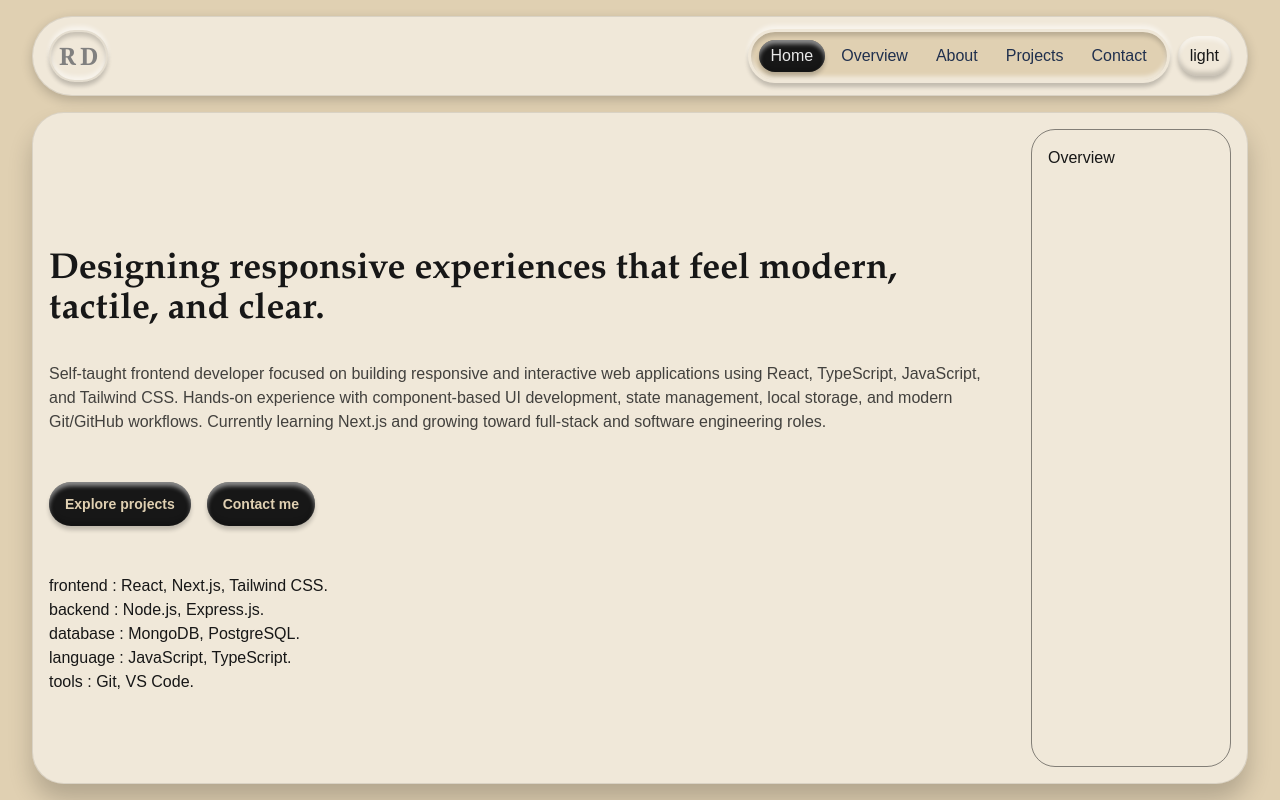
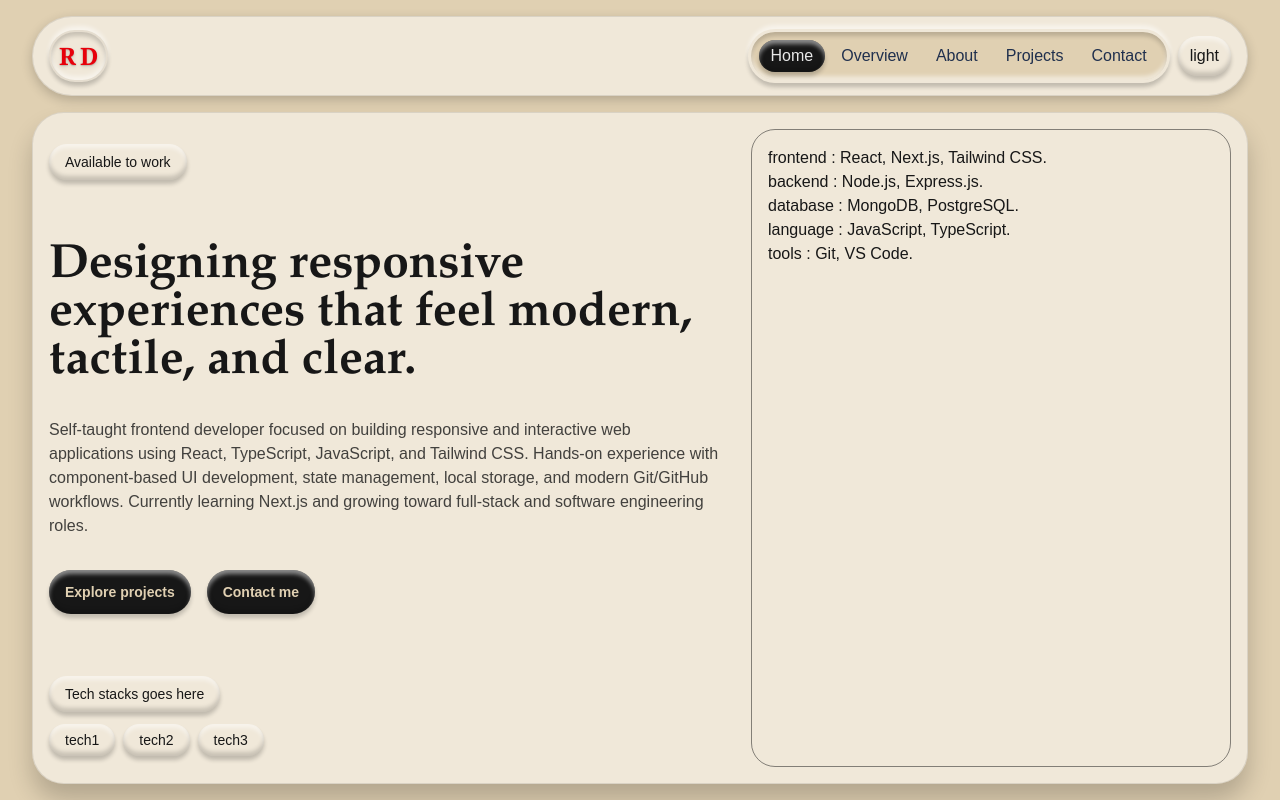
Before and after one commit to RanaDebbarma/my-portfolio, a Next.js app: page / in a window 1280 px wide. Built offline with nearby package versions, Linux system fonts and the light colour scheme.

Commit message:
Home update

```diff
--- a/app/(root)/(home)/page.tsx
+++ b/app/(root)/(home)/page.tsx
@@ -4,11 +4,15 @@ import { ProfileData } from "@/lib/data"
 
 const home = () => {
   return (
-    <div className="h-full flex gap-8">
+    <div className="h-full flex flex-col lg:flex-row  gap-8">
       {/* Hero */}
-      <div className="text- pt-12 flex flex-col gap-12 h-full justify-center">
+      <div className="flex flex-col gap-8 h-full justify-around">
+        {/* Availability */}
+        <div className="convex w-fit px-4 py-2 rounded-full text-sm">Available to work</div>
+        {/* Intro */}
+        <div className="flex flex-col gap-8">
           <div className="space-y-8">
-          <p className="text-4xl font-bold headline-font">
+            <p className="text-3xl sm:text-4xl lg:text-5xl font-bold headline-font">
               {ProfileData.moto}
             </p>
             <p className="text-md text-foreground/80">
@@ -17,27 +21,23 @@ const home = () => {
           </div>
           {/* buttons */}
           <div className="flex gap-4 justify-start">
-          <Button><p className="text-background text-sm font-semibold">Explore projects</p></Button>
-          <Button><p className="text-background text-sm font-semibold">Contact me</p></Button>
+            <Button href="/projects"><p className="text-background text-sm font-semibold">Explore projects</p></Button>
+            <Button href="/contact"><p className="text-background text-sm font-semibold">Contact me</p></Button>
+          </div>
         </div>
         {/* stacks */}
-        <div>
-          {Object.entries(ProfileData.skills).map(skill => (
-            <div key={skill[0]}>
-              {skill[0]} : {skill[1].map((item, index) => {
-                if (index === skill[1].length - 1) {
-                  return item + "."
-                } else {
-                  return (item + ", ")
-                }
-              })}
+        <div className="space-y-4 space-x-2">
+          <div className="convex w-fit px-4 py-2 rounded-full text-sm">
+            Tech stacks goes here
           </div>
-          ))}
+          <span className="convex w-fit px-4 py-2 rounded-full text-sm">tech1</span>
+          <span className="convex w-fit px-4 py-2 rounded-full text-sm">tech2</span>
+          <span className="convex w-fit px-4 py-2 rounded-full text-sm">tech3</span>
         </div>
       </div>
 
       {/* Overview */}
-      <div className="border border-foreground/50 w-50 rounded-3xl shrink-0 p-4">
+      <div className="lg:w-120 border border-foreground/50 w-full rounded-3xl shrink-0 p-4">
         <Overview></Overview>
       </div>
     </div>
--- a/app/globals.css
+++ b/app/globals.css
@@ -4,6 +4,7 @@
   --background: hsl(39, 43%, 79%);
   --foreground: #171717;
   --secondary: hsl(0, 0%, 100%, 0.5);
+  --accent: oklch(57.7% 0.245 27.325);
 
   --concave1: inset 0 4px 4px rgba(0, 0, 0, 0.17);
   --concave2: inset 0 -4px 4px rgba(255, 255, 255, 0.5);
@@ -21,6 +22,7 @@
   --color-foreground: var(--foreground);
   --color-secondary: var(--secondary);
   --color-muted: var(--muted-text);
+  --color-accent: var(--accent);
 
   --font-sans: var(--font-geist-sans);
   --font-mono: var(--font-geist-mono);
@@ -30,6 +32,7 @@
   --background: hsl(211, 50%, 5%);
   --foreground: hsl(0, 0%, 100%, 0.81);
   --secondary: hsl(0, 100%, 100%, 0.09);
+  --accent: oklch(69.6% 0.17 162.48);
 
   --concave1: inset 0 4px 4px rgba(0, 0, 0, 0.7);
   --concave2: inset 0 -4px 4px rgba(255, 255, 255, 0.17);
@@ -52,7 +55,7 @@ body {
   box-shadow: var(--concave1), var(--concave2);
 }
 .convex {
-  box-shadow: var(--convex1), var(--convex2), var(--concaveRidge2) ;
+  box-shadow: var(--convex1), var(--convex2), var(--concaveRidge2);
 }
 .concaveRidge {
   box-shadow:
@@ -60,5 +63,6 @@ body {
 }
 
 .headline-font {
-  font-family: "Iowan Old Style", "Palatino Linotype", "Book Antiqua", Palatino, serif;
+  font-family:
+    "Iowan Old Style", "Palatino Linotype", "Book Antiqua", Palatino, serif;
 }
--- a/components/Button.tsx
+++ b/components/Button.tsx
@@ -1,14 +1,35 @@
 "use client"
 
-const Button = ({ children }: { children: React.ReactNode }) => {
+import Link from "next/link"
 
+const Button = ({ children, href }: { children: React.ReactNode, href?: string }) => {
+
+  if (href === undefined) {
     return (
       <button
-      className="isolate group relative overflow-hidden convex bg-foreground rounded-full px-4 py-3 cursor-pointer"
+        className="active:scale-95 isolate group relative overflow-hidden convex bg-foreground rounded-full px-4 py-3 cursor-pointer"
+        style={{
+          transitionDuration: "200ms",
+          transitionTimingFunction: "ease-in-out"
+        }}
       >
         {children}
         <div className="absolute -z-10 top-0 left-0 w-full h-full group-hover:bg-emerald-500/50 transition-colors duration-300 ease-in-out"></div>
       </button>
     )
   }
+  else
+    return (
+      <Link href={href}
+        className="active:scale-95 isolate group relative overflow-hidden convex bg-foreground rounded-full px-4 py-3 cursor-pointer"
+        style={{
+          transitionDuration: "200ms",
+          transitionTimingFunction: "ease-in-out"
+        }}
+      >
+        {children}
+        <div className="absolute -z-10 top-0 left-0 w-full h-full group-hover:bg-emerald-500/50 transition-colors duration-300 ease-in-out"></div>
+      </Link>
+    )
+}
 export default Button
--- a/components/Logo.tsx
+++ b/components/Logo.tsx
@@ -1,8 +1,11 @@
 const Logo = () => {
   return (
-    <div className="text-2xl font-serif font-bold p-2 border-2 border-foreground/5 concaveRidge rounded-full flex gap-1">
-      <span className="mix-blend-difference text-emerald-500">R</span>
-      <span className="mix-blend-difference text-emerald-500">D</span>
+    <div
+      aria-label="RD Logo"
+      className="select-none text-2xl font-serif font-bold p-2 border-2 border-foreground/5 concaveRidge rounded-full flex gap-1"
+    >
+      <span className="text-accent text-shadow-md">R</span>
+      <span className="text-accent text-shadow-md">D</span>
     </div>
   )
 }
--- a/components/Overview.tsx
+++ b/components/Overview.tsx
@@ -1,6 +1,23 @@
+import { ProfileData } from "@/lib/data"
+
 const Overview = () => {
   return (
-    <div>Overview</div>
+    <div>
+      {/* stacks */}
+      <div>
+        {Object.entries(ProfileData.skills).map(skill => (
+          <div key={skill[0]}>
+            {skill[0]} : {skill[1].map((item, index) => {
+              if (index === skill[1].length - 1) {
+                return item + "."
+              } else {
+                return (item + ", ")
+              }
+            })}
+          </div>
+        ))}
+      </div>
+    </div>
   )
 }
 export default Overview
--- a/components/ThemeToggle.tsx
+++ b/components/ThemeToggle.tsx
@@ -22,15 +22,9 @@ const ThemeToggle = () => {
   return (
     <div
       onClick={() => toggleTheme()}
-      className={`${theme === 'dark'
-        ? "hover:bg-emerald-500/10"
-        : "hover:bg-red-500/10"
-        } group convex isolate cursor-pointer px-3 py-2 relative rounded-full overflow-hidden duration-300 ease-in-out`}
+      className="hover:bg-accent/10 group convex active:scale-95 isolate cursor-pointer px-3 py-2 relative rounded-full overflow-hidden duration-300 ease-in-out"
     >
-      <div className={`${theme === 'dark'
-        ? "group-hover:text-emerald-500"
-        : "group-hover:text-red-600"
-        } duration-300 ease-in-out`}
+      <div className="group-hover:text-accent duration-300 ease-in-out"
       >
         {theme}
       </div>
```
Lines whose indentation alone changed are shown as unchanged.
